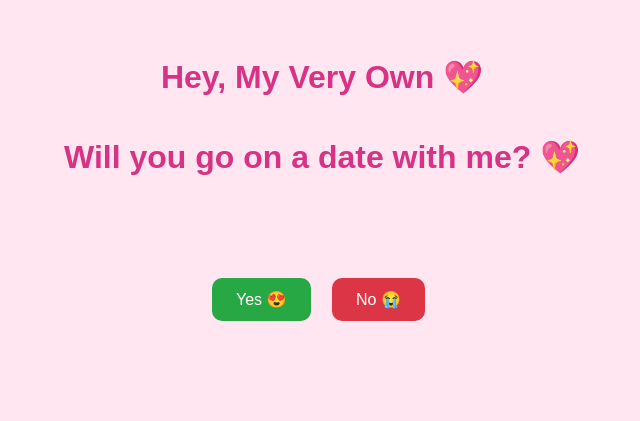
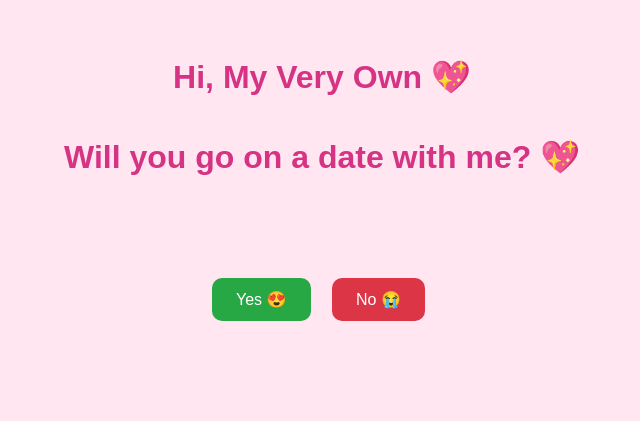
Before and after one commit to narteyn177/Date-site, a plain HTML site: page index.html in a window 1280 px wide. Shown: the part 173-594 px from the top of the page, without its empty margins (318-958 px from the left). Drawn offline with Linux system fonts and the light colour scheme.

Commit message:
Change greeting from 'Hey' to 'Hi'

```diff
--- a/index.html
+++ b/index.html
@@ -78,7 +78,7 @@
 
 <!-- PAGE 1 -->
 <div id="page1" class="page active">
-  <h1>Hey, My Very Own 💖</h1>
+  <h1>Hi, My Very Own 💖</h1>
   <h1>Will you go on a date with me? 💖</h1>
 
   <div class="box">
```
